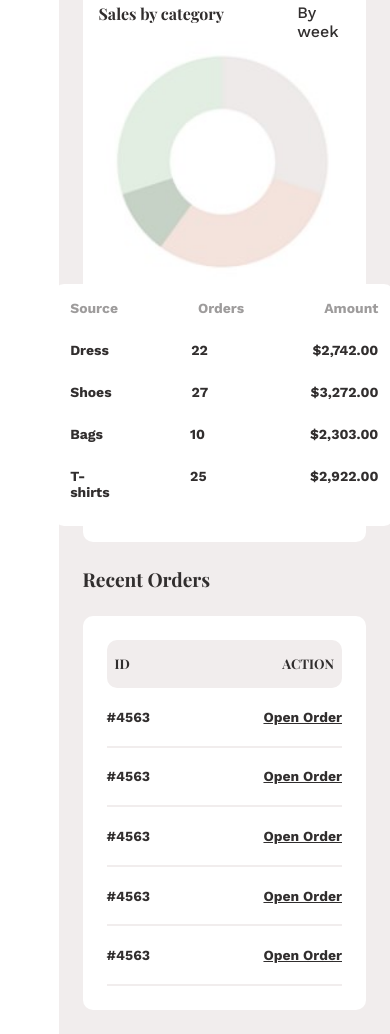
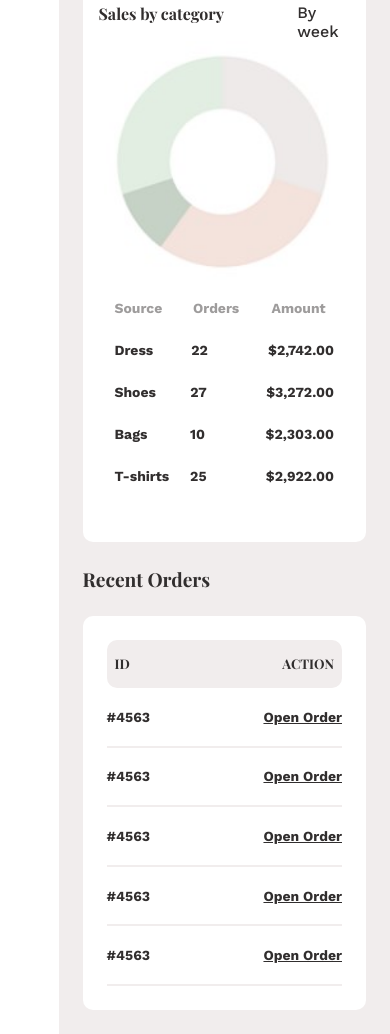
Before and after one commit to FrancescaPibi/CSSProject1, a plain HTML site: page index.html in a window 390 px wide. Shown: the part 733-1767 px from the top of the page. Drawn offline with nearby package versions, Linux system fonts and the light colour scheme; a web font is replaced by a local one.

Commit message:
mobile responsiveness

```diff
--- a/styles.css
+++ b/styles.css
@@ -346,13 +346,21 @@ main h2 {
         padding-top: 1.5rem;
     }
 
-    main .dashboard, .recentOrders {
-        display: flex;
-        flex-direction: column;
+    .salesTable #categories {
+        column-gap: 1rem;
+    }
+
+    .salesTable .clothRow {
+        column-gap: 1rem;
     }
 
     .salesTable .clothRow img {
         display: none;
+    }
+
+    main .dashboard, .recentOrders {
+        display: flex;
+        flex-direction: column;
     }
 
     .recentOrders #mobBar {
```
